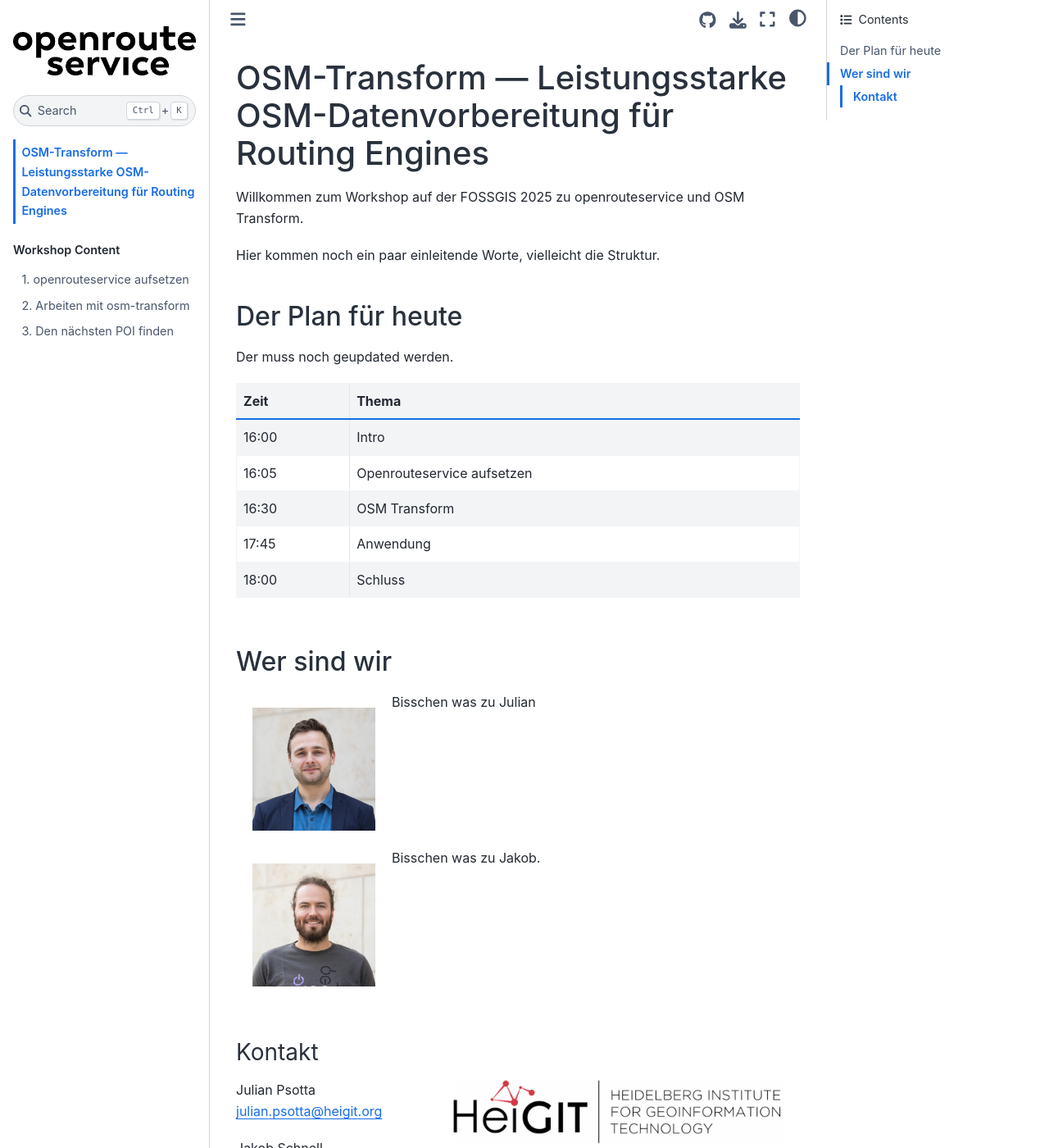
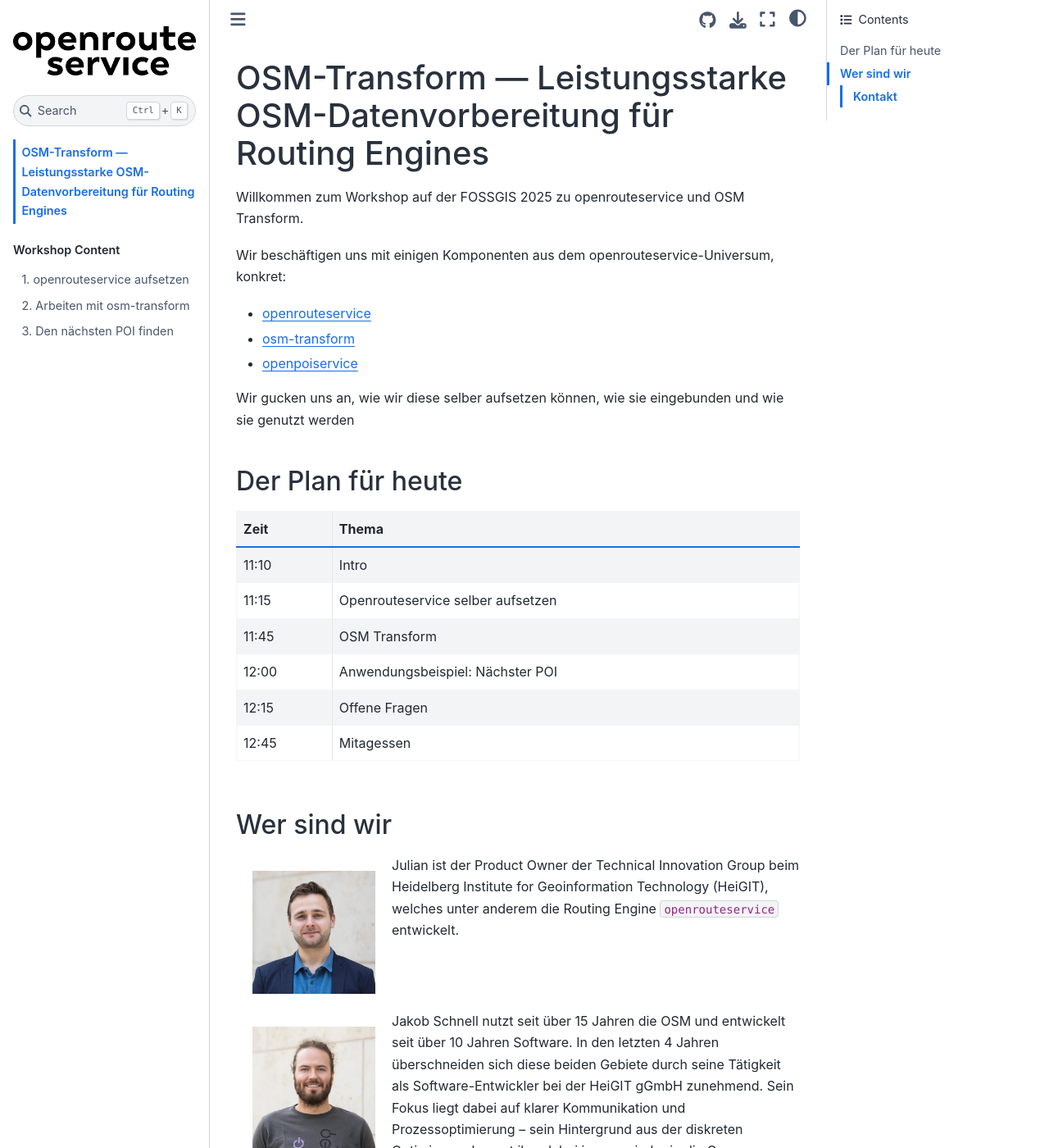
Before and after one commit to GIScience/osm-transform-workshop-FOSSGIS-25, a Jupyter Book: the page built from intro.md, in a window 1280 px wide and 1400 px high. Shown: the whole window at 82% size. Built offline with Jupyter Book 1.0.4 settings and Sphinx 7.4.7 and the Sphinx Book theme 1.1.4, drawn with Linux system fonts in a browser that asks for light colours; some of the changed text lies outside the part shown.

Commit message:
feat: enhance intro

````diff
--- a/intro.md
+++ b/intro.md
@@ -2,19 +2,24 @@
 
 Willkommen zum Workshop auf der FOSSGIS 2025 zu openrouteservice und OSM Transform.
 
-Hier kommen noch ein paar einleitende Worte, vielleicht die Struktur.
+Wir beschäftigen uns mit einigen Komponenten aus dem openrouteservice-Universum, konkret:
+* [openrouteservice](https://github.com/GIscience/openrouteservice)
+* [osm-transform](https://github.com/GIscience/osm-transform)
+* [openpoiservice](https://github.com/GIScience/openpoiservice/)
+
+Wir gucken uns an, wie wir diese selber aufsetzen können, wie sie eingebunden und wie sie genutzt werden
 
 ## Der Plan für heute
 
-Der muss noch geupdated werden.
 
-| Zeit  | Thema                      |
-|-------|----------------------------|
-| 16:00 | Intro                      |
-| 16:05 | Openrouteservice aufsetzen |
-| 16:30 | OSM Transform              |
-| 17:45 | Anwendung                  |
-| 18:00 | Schluss                    |
+| Zeit  | Thema                             |
+|-------|-----------------------------------|
+| 11:10 | Intro                             |
+| 11:15 | Openrouteservice selber aufsetzen |
+| 11:45 | OSM Transform                     |
+| 12:00 | Anwendungsbeispiel: Nächster POI  |
+| 12:15 | Offene Fragen                     |
+| 12:45 | Mitagessen                        |
 
 
 ## Wer sind wir
@@ -24,8 +29,8 @@
 :alt: Julian Psotta
 :class: organiser-profile-photo
 ```
-Bisschen was zu Julian
 
+Julian ist der Product Owner der Technical Innovation Group beim Heidelberg Institute for Geoinformation Technology (HeiGIT), welches unter anderem die Routing Engine `openrouteservice` entwickelt.
 
 <div style="clear: both"></div>
 
@@ -33,8 +38,10 @@
 :alt: Jakob Schnell
 :class: organiser-profile-photo
 ```
+Jakob Schnell nutzt seit über 15 Jahren die OSM und entwickelt seit über 10 Jahren Software.
+In den letzten 4 Jahren überschneiden sich diese beiden Gebiete durch seine Tätigkeit als Software-Entwickler bei der HeiGIT gGmbH zunehmend. Sein Fokus liegt dabei auf klarer Kommunikation und Prozessoptimierung – sein Hintergrund aus der diskreten Optimierung kommt ihm dabei immer wieder in die Quere.
 
-Bisschen was zu Jakob.
+Er ist als Dozent und Lehrgangsleiter in unversitärem und außeruniversitärem Umfeld tätig.
 
 
 <div style="clear: both"></div>
````
